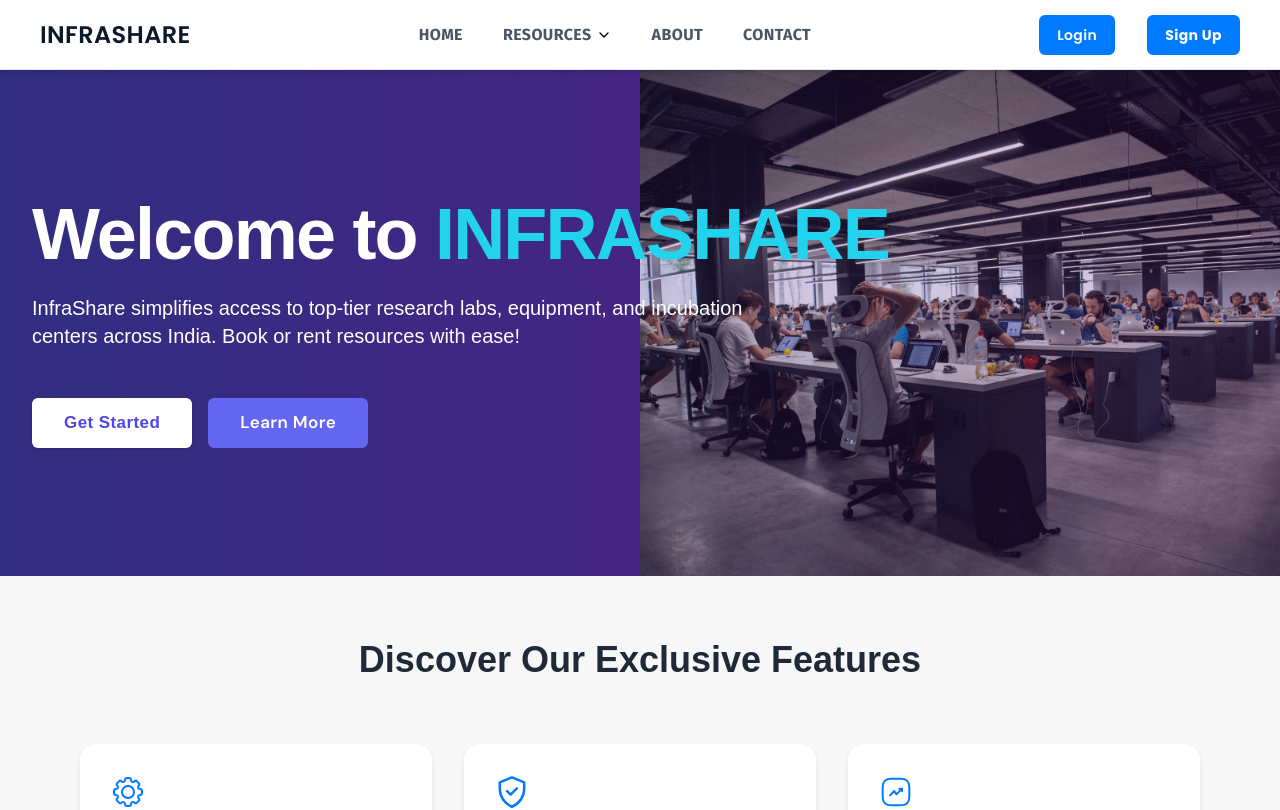
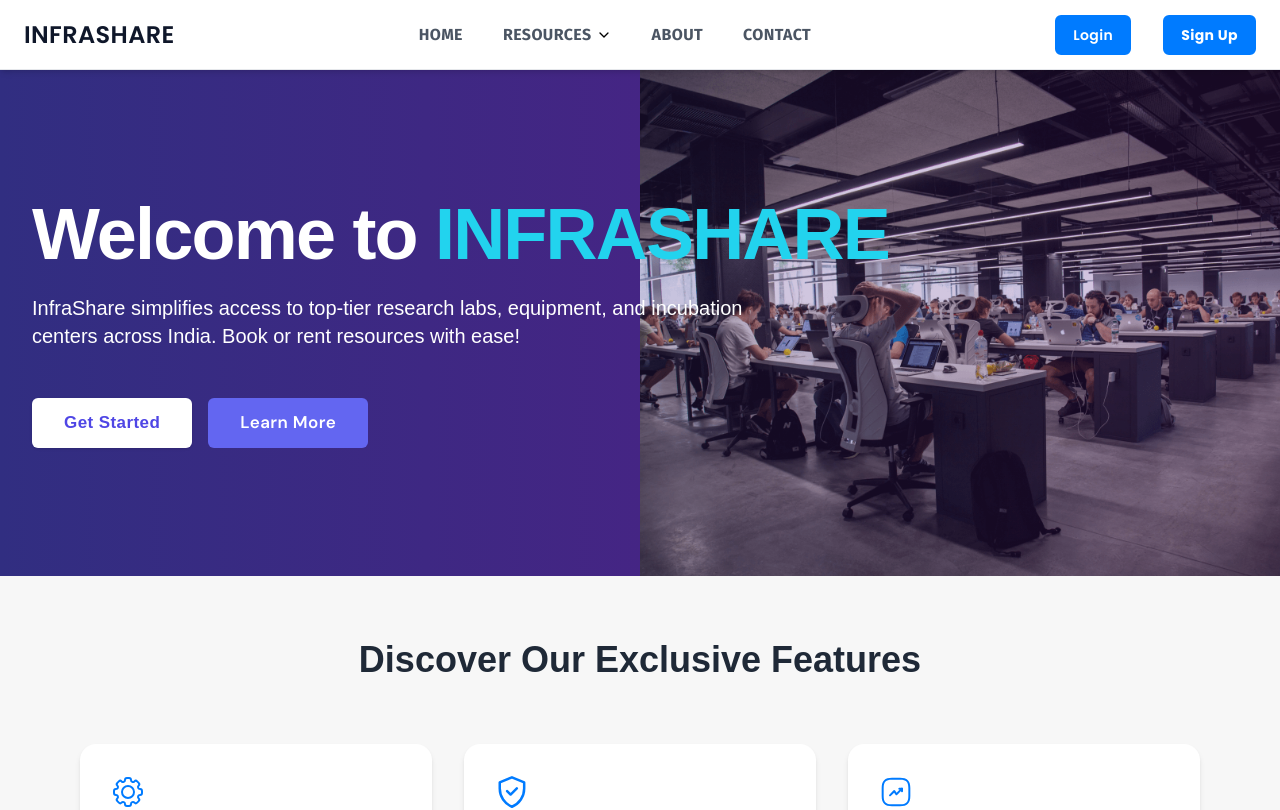
Before and after one commit to AamirAbdullahKhan1/infrashare, a React (Vite) app: page / in a window 1280 px wide. Shown: the top 810 px of the page. Built offline with nearby package versions, Linux system fonts and the light colour scheme.

Commit message:
padding reduced

```diff
--- a/src/components/Navbar.jsx
+++ b/src/components/Navbar.jsx
@@ -9,7 +9,7 @@ const Navbar = () => {
 
   return (
     <header className="flex border-b bg-white font-sans min-h-[70px] tracking-wide relative z-50 shadow-md">
-      <div className="flex flex-wrap items-center justify-between px-10 py-3 gap-4 w-full">
+      <div className="flex flex-wrap items-center justify-between px-6 py-3 gap-4 w-full">
         {/* Logo */}
         <a href="javascript:void(0)">
           <p className="text-2xl font-poppins font-semibold text-slate-900">INFRASHARE</p>
```
